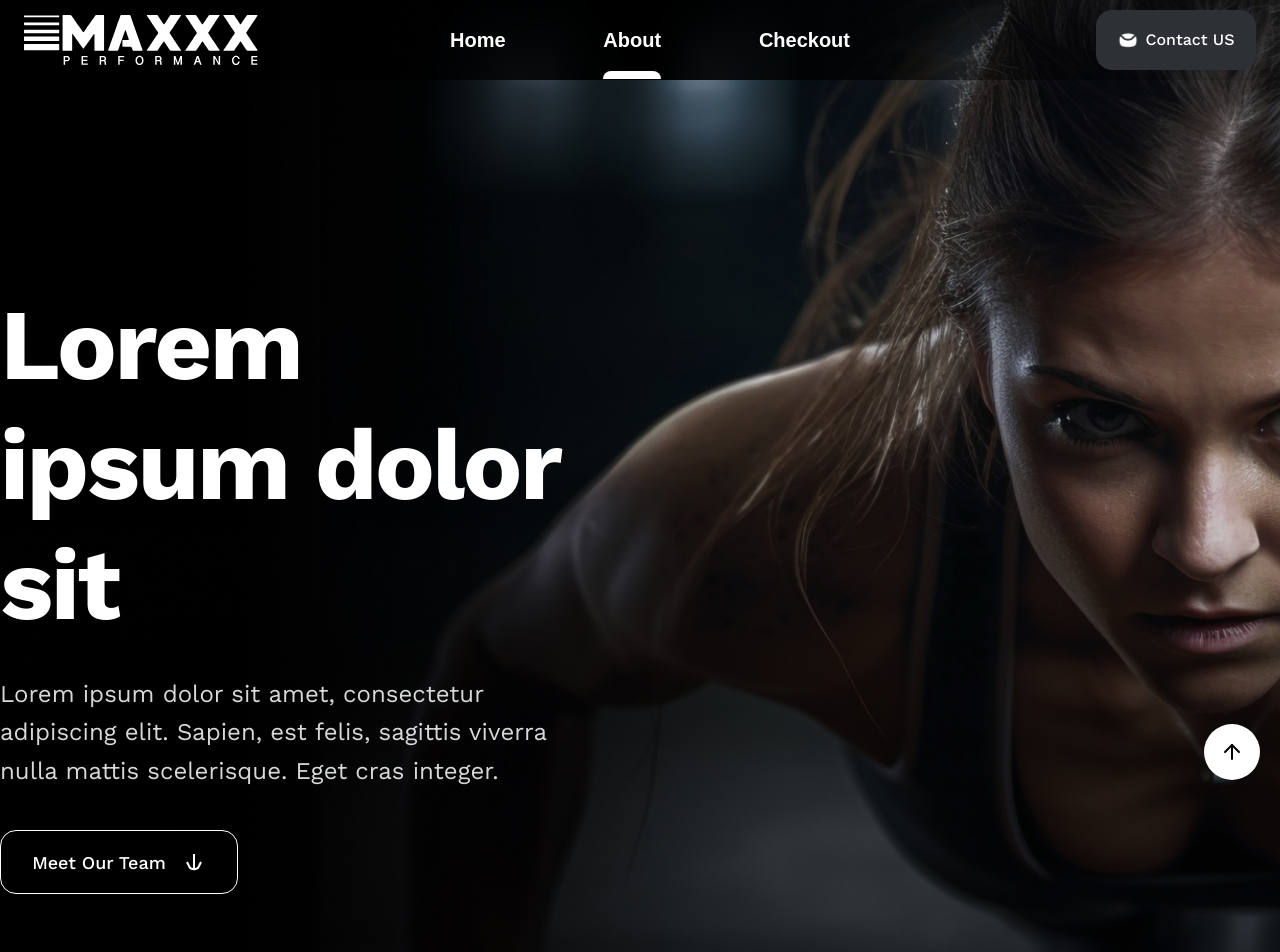
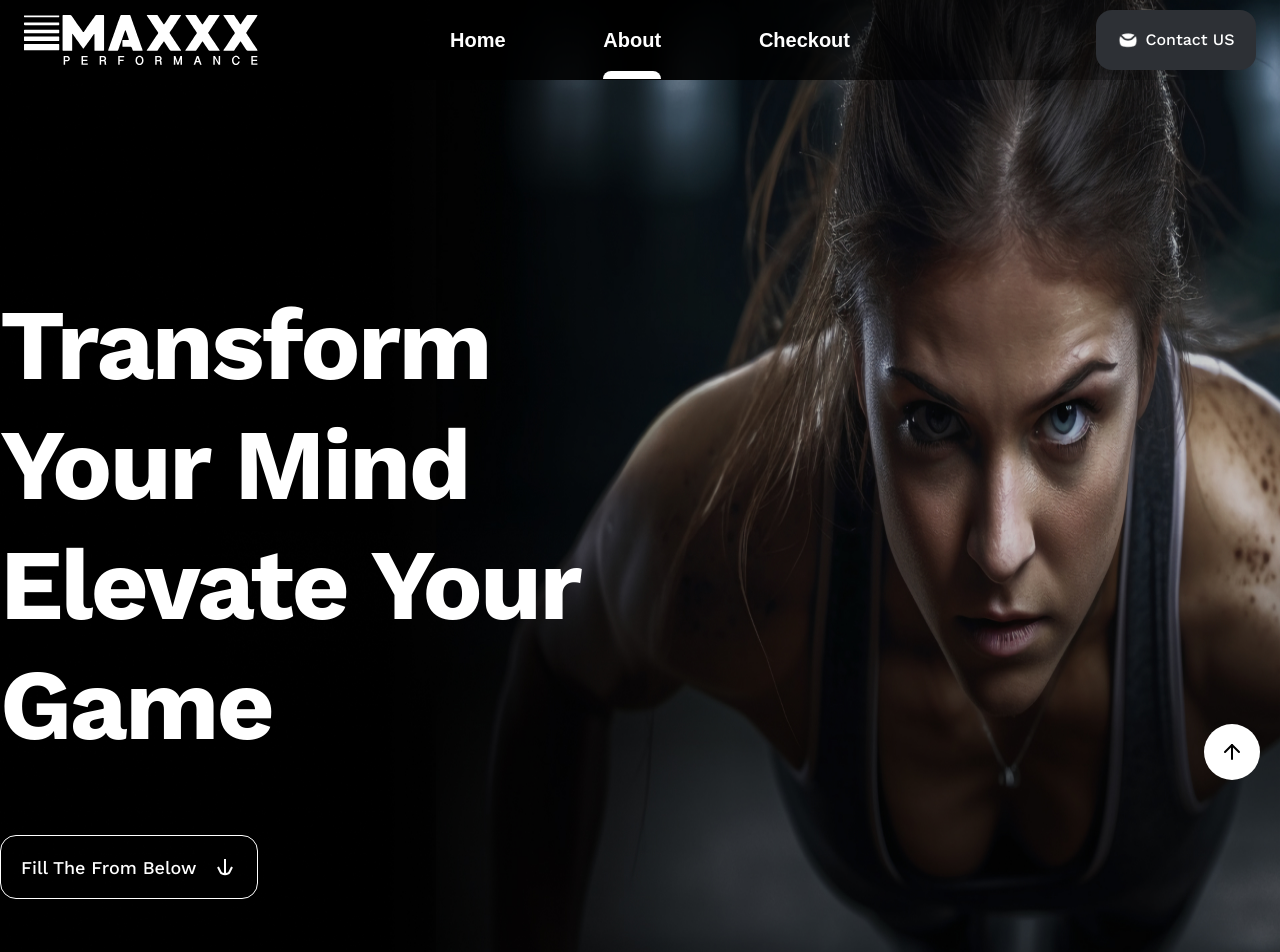
Before and after one commit to mickeyminion14/shadcn-ui, a Next.js app: page /about-us in a window 1280 px wide. Shown: the top 952 px of the page. Built offline with nearby package versions, Linux system fonts and the light colour scheme.

Commit message:
hero section

```diff
--- a/app/(marketing)/about-us/_components/hero-section/hero-section.module.scss
+++ /dev/null
@@ -1,72 +0,0 @@
-.heroSection {
-    background: linear-gradient(90deg, #000 52.65%, rgba(0, 0, 0, 0) 100%);
-    background-image: url('/images/about/1-about_banner.jpg');
-    background-repeat: no-repeat;
-    background-position: center;
-    background-size: cover;
-
-    .heroSectionWrapper {
-
-        max-width: var(--container-width);
-        margin: 0 auto;
-        display: flex;
-        align-items: center;
-        padding: 255px 0;
-
-    }
-}
-
-
-.heroContentWrap {
-    max-width: 600px;
-
-    .title {
-        color: #FFF;
-        font-family: "Work Sans", sans-serif;
-        font-size: 100px;
-        font-style: normal;
-        font-weight: 700;
-        line-height: 120%;
-        letter-spacing: -2.5px;
-        margin: 30px 0;
-    }
-
-    .description {
-        color: #D7D8D9;
-        font-family: "Work Sans", sans-serif;
-        font-size: 24px;
-        font-style: normal;
-        font-weight: 400;
-        line-height: 160%;
-    }
-
-    .button {
-        margin-top: 40px;
-        width: 238px;
-        height: 64px;
-
-        svg {
-            margin-left: 16px;
-            transition: transform 0.3s ease-out;
-            animation: none;
-        }
-
-        &:hover svg {
-            path {
-                fill: #000
-            }
-
-            animation: hoverAnimation 1s infinite alternate;
-        }
-
-        @keyframes hoverAnimation {
-            from {
-                transform: translateY(-4px);
-            }
-
-            to {
-                transform: translateY(4px);
-            }
-        }
-    }
-}
--- a/app/(marketing)/about-us/_components/hero-section/index.tsx
+++ /dev/null
@@ -1,26 +0,0 @@
-import React from "react";
-import styles from "./hero-section.module.scss";
-import { Button } from "@/components/ui/button";
-import ArrowDownIcon from "../icons/arrow-down";
-
-const HeroSection = () => {
-  return (
-    <section className={styles.heroSection}>
-      <div className={styles.heroSectionWrapper}>
-        <div className={styles.heroContentWrap}>
-          <h1 className={styles.title}>Lorem ipsum dolor sit</h1>
-          <p className={styles.description}>
-            Lorem ipsum dolor sit amet, consectetur adipiscing elit. Sapien, est
-            felis, sagittis viverra nulla mattis scelerisque. Eget cras integer.
-          </p>
-          <Button variant={"primary_outline"} className={styles.button}>
-            Meet Our Team
-            <ArrowDownIcon />
-          </Button>
-        </div>
-      </div>
-    </section>
-  );
-};
-
-export default HeroSection;
--- a/app/(marketing)/about-us/page.tsx
+++ b/app/(marketing)/about-us/page.tsx
@@ -1,10 +1,11 @@
 import { Metadata } from "next";
 import styles from "./about-us.module.scss";
 import { siteConfig } from "@/config/site";
-import HeroSection from "./_components/hero-section";
 import MeetOurTeam from "./_components/meet-our-team";
 import WhoWeAre from "./_components/who-we-are";
 import OurMission from "./_components/our-mission";
+import HeroSection from "@/components/hero-section";
+import { HeroData } from "@/components/hero-section/hero-section.interface";
 import "./_styles/embla.css";
 
 export function generateMetadata(): Metadata {
@@ -13,11 +14,23 @@ export function generateMetadata(): Metadata {
     description: siteConfig.aboutUs.description,
   };
 }
+
+const heroObj: HeroData = {
+  image: "/images/about/1-about_banner.jpg",
+  title: "Transform Your Mind Elevate Your Game",
+  button: {
+    text: "Fill The From Below",
+    navigateTo: "#meet-our-team",
+  },
+};
+
 const AboutUs = () => {
   return (
     <>
       <div className={styles.aboutWrapper}>
-        <HeroSection />
+        {/* <HeroSection /> */}
+        <HeroSection heroData={heroObj} />
+
         <WhoWeAre />
         <OurMission />
         <MeetOurTeam />
--- a/app/(marketing)/contact-us/page.tsx
+++ b/app/(marketing)/contact-us/page.tsx
@@ -1,29 +1,24 @@
-"use client";
-import HeroSection from "@/components/hero-section";
 import GetStarted from "../../../components/get-started";
 import ContactForm from "./_components/contact-form";
+import HeroSection from "@/components/hero-section";
 import { HeroData } from "@/components/hero-section/hero-section.interface";
 // import LocationMap from "./_components/location-map";
 
 const ContactUs = () => {
   const heroObj: HeroData = {
-    image: "/images/contact-us.png",
+    image: "/images/contact-us_banner.jpg",
     title: "Get In Touch",
     description:
       "We'd love to hear from you. Fill the form below to contact us.",
     button: {
       text: "Fill The From Below",
+      navigateTo: "#contactform",
     },
-  };
-
-  const handleHeroButton = () => {
-    console.log(heroObj);
   };
 
   return (
     <div className="contactUsWrapper">
-      <HeroSection heroData={heroObj} handleButton={handleHeroButton} />
-
+      <HeroSection heroData={heroObj} />
       {/* <LocationMap /> */}
       <ContactForm />
       <GetStarted />
--- a/components/hero-section/hero-section.interface.ts
+++ b/components/hero-section/hero-section.interface.ts
@@ -1,13 +1,13 @@
 export interface HeroData {
     image: string;
-    title: string;
-    description: string;
-    button: {
-        text: string;
+    title?: string;
+    description?: string;
+    button?: {
+        text?: string;
+        navigateTo?: string;
     };
 }
 
 export interface HeroProps {
     heroData: HeroData;
-    handleButton: () => void;
 }
--- a/components/hero-section/hero-section.module.scss
+++ b/components/hero-section/hero-section.module.scss
@@ -1,18 +1,20 @@
 .heroSection {
     background: linear-gradient(90deg, #000 52.65%, rgba(0, 0, 0, 0) 100%);
-    background-image: url('/images/contact-us_banner.jpg');
     background-repeat: no-repeat;
     background-position: center;
     background-size: cover;
+    position: relative;
+
+    .heroSectionImage {}
 
     .heroSectionWrapper {
-
         max-width: var(--container-width);
         margin: 0 auto;
         display: flex;
         align-items: center;
         padding: 255px 0;
-
+        z-index: 1;
+        position: relative;
     }
 }
 
--- a/components/hero-section/index.tsx
+++ b/components/hero-section/index.tsx
@@ -4,23 +4,30 @@ import styles from "./hero-section.module.scss";
 import { Button } from "@/components/ui/button";
 import ArrowDownIcon from "./_icons/arrow-down";
 import { HeroProps } from "./hero-section.interface";
+import Image from "next/image";
 
 const HeroSection = (props: HeroProps) => {
-  const { heroData, handleButton } = props;
+  const { heroData } = props;
+  const { image, title, description, button } = heroData;
   return (
     <section className={styles.heroSection}>
+      <Image src={image} alt="hero background image" fill />
       <div className={styles.heroSectionWrapper}>
         <div className={styles.heroContentWrap}>
-          <h1 className={styles.title}> {heroData?.title}</h1>
+          {title && <h1 className={styles.title}> {heroData?.title}</h1>}
+          {description && (
             <p className={styles.description}>{heroData?.description}</p>
+          )}
+          {button && (
             <Button
               variant={"primary_outline"}
               className={styles.button}
-            onClick={() => handleButton}
+              // onClick={props.handleButton}
             >
-            {heroData?.button?.text}
+              {button?.text}
               <ArrowDownIcon />
             </Button>
+          )}
         </div>
       </div>
     </section>
```
Lines whose indentation alone changed are shown as unchanged.
